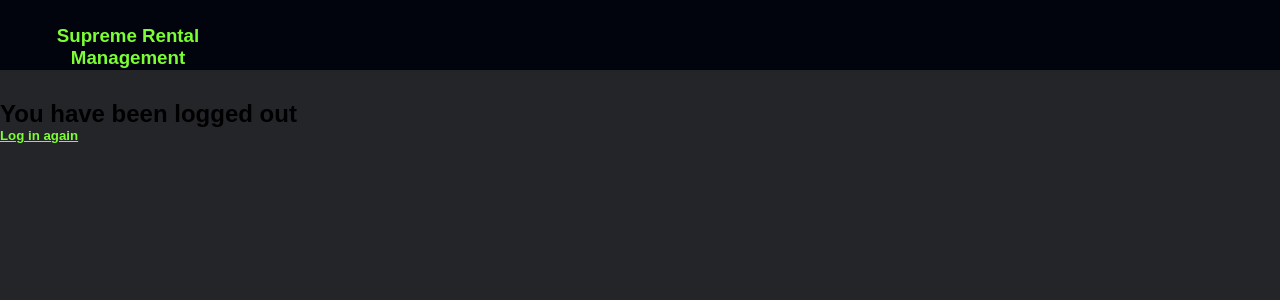
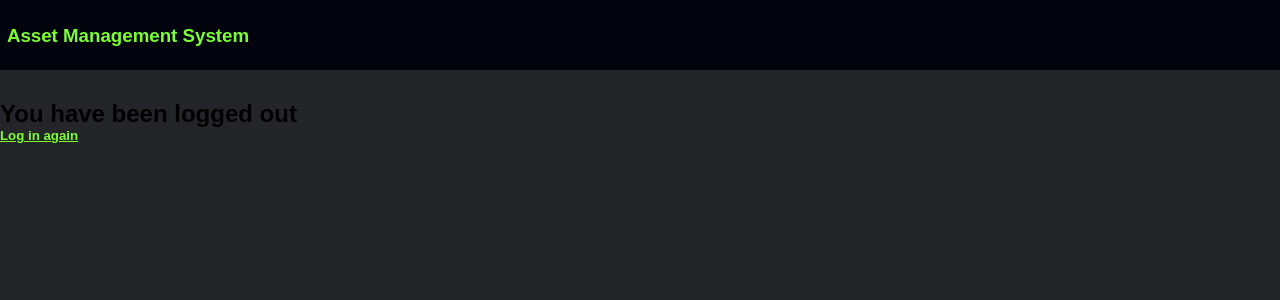
Before and after one commit to Aristocratjnr/Asset-Tracking-Django-Project, a Django app: page /logout/ in a window 1280 px wide. Shown: the top 300 px of the page. Run offline with Django 3.2, Linux system fonts and the light colour scheme.

```diff
--- a/users/templates/logout.html
+++ b/users/templates/logout.html
@@ -13,7 +13,7 @@
     <section class="Header-container">
         <div class="header-container">
             <div class="header-section">
-                <h3>Supreme Rental Management</h3>
+                <h3>Asset Management System</h3>
             </div>
         </div>
     </section>
```
